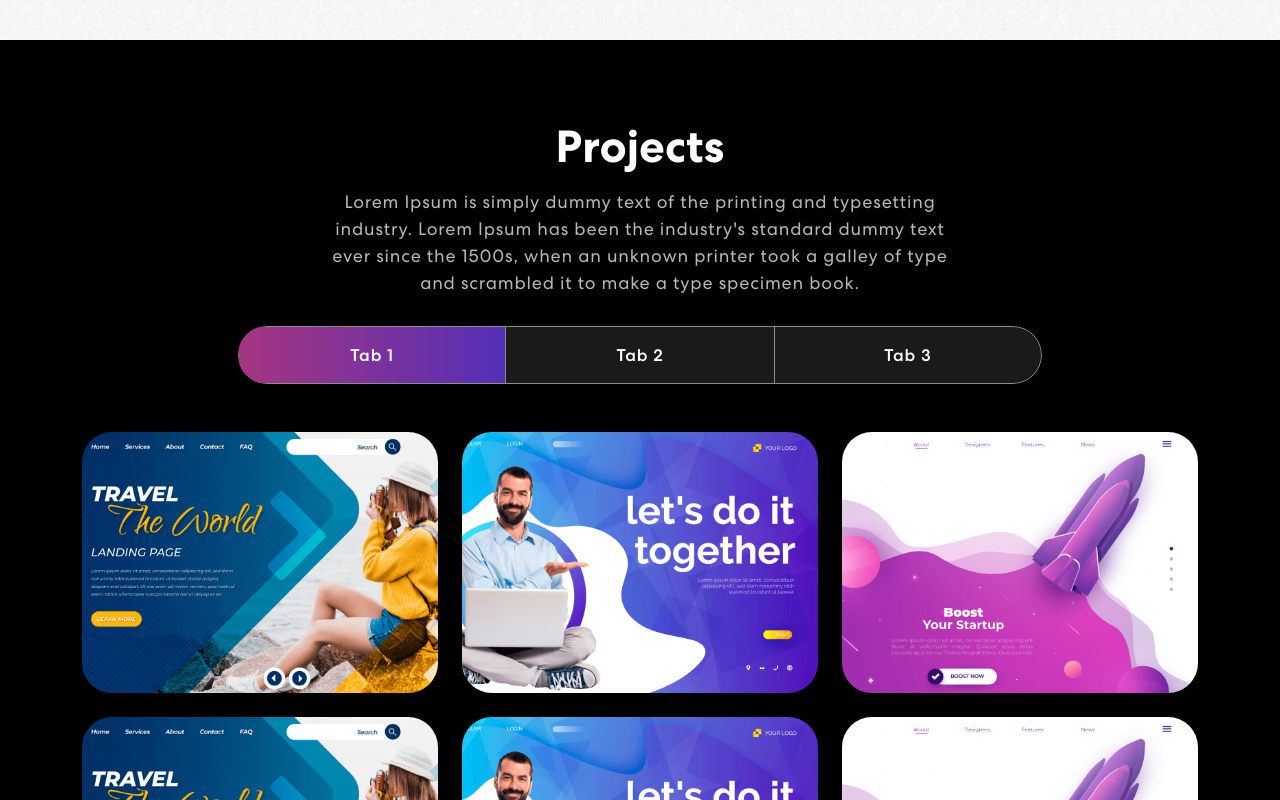
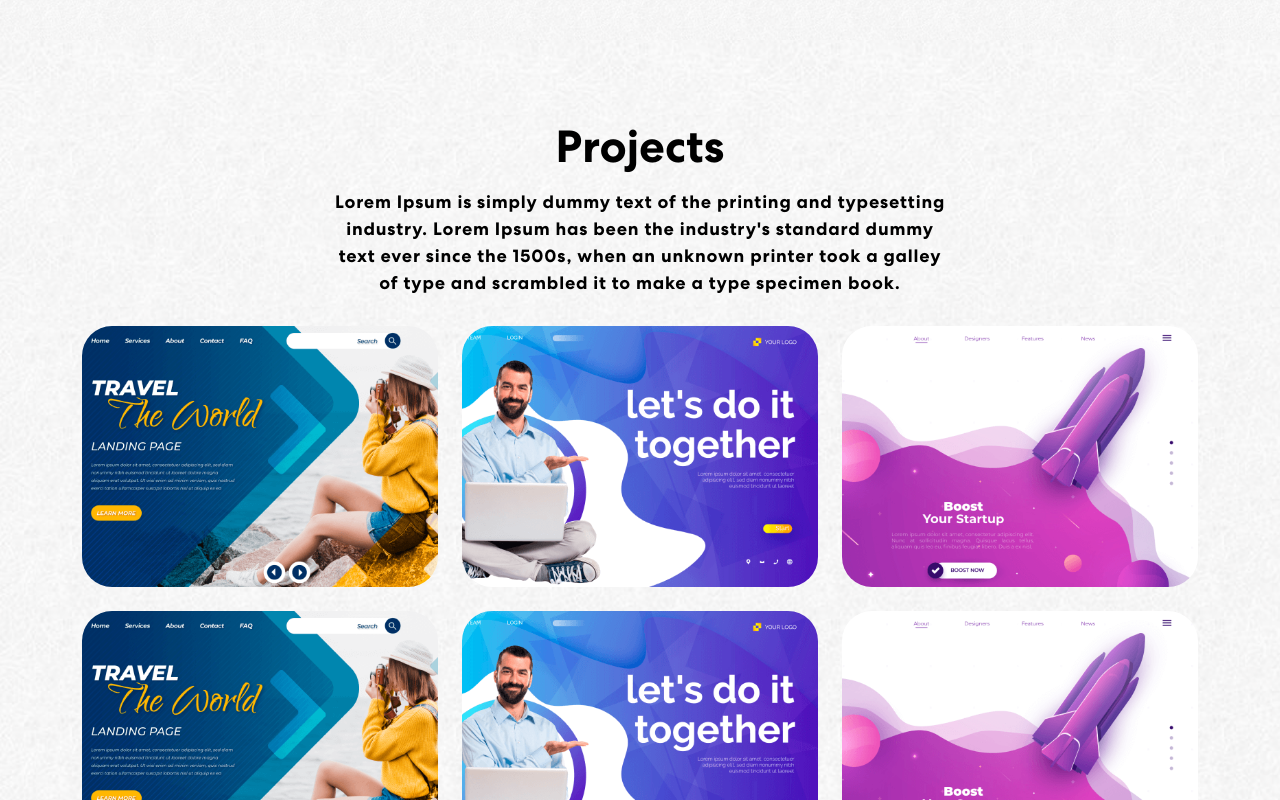
Before and after one commit to yinhsuan/portfolio, a React (Create React App) app: page / in a window 1280 px wide. Shown: the part 820-1620 px from the top of the page. Built offline with nearby package versions, Linux system fonts and the light colour scheme.

Commit message:
disable tabs in Projects

```diff
--- a/src/App.css
+++ b/src/App.css
@@ -364,21 +364,26 @@ nav.navbar .navbar-toggler[aria-expanded="true"] .navbar-toggler-icon {
 .project {
   padding: 80px 0;
   position: relative;
-  background-color: black;
+  /* background-color: black; */
+  background-image: url('./assets/img/banner-bg.png');
 }
 .project h2 {
+  color: #000000;
 	font-size: 45px;
 	font-weight: 700;
   text-align: center;
+  font-weight: bold;
 }
 .project p {
-  color: #B8B8B8;
+  /* color: #B8B8B8; */
+  color: #000000;
   font-size: 18px;
   letter-spacing: 0.8px;
   line-height: 1.5em;
   margin: 14px auto 30px auto;
   text-align: center;
   width: 56%;
+  font-weight: bold;
 }
 .project .nav.nav-pills {
   width: 72%;
--- a/src/components/Projects.js
+++ b/src/components/Projects.js
@@ -52,7 +52,20 @@ export const Projects = () => {
               <div className={isVisible ? "animate__animated animate__fadeIn": ""}>
                 <h2>Projects</h2>
                 <p>Lorem Ipsum is simply dummy text of the printing and typesetting industry. Lorem Ipsum has been the industry's standard dummy text ever since the 1500s, when an unknown printer took a galley of type and scrambled it to make a type specimen book.</p>
-                <Tab.Container id="projects-tabs" defaultActiveKey="first">
+                <Row>
+                  {
+                    projects.map((project, index) => {
+                      return (
+                        <ProjectCard
+                          key={index}
+                          {...project}
+                          />
+                      )
+                    })
+                  }
+                </Row>
+
+                {/* <Tab.Container id="projects-tabs" defaultActiveKey="first">
                   <Nav variant="pills" className="nav-pills mb-5 justify-content-center align-items-center" id="pills-tab">
                     <Nav.Item>
                       <Nav.Link eventKey="first">Tab 1</Nav.Link>
@@ -86,7 +99,7 @@ export const Projects = () => {
                       <p>Lorem ipsum dolor sit amet consectetur adipisicing elit. Cumque quam, quod neque provident velit, rem explicabo excepturi id illo molestiae blanditiis, eligendi dicta officiis asperiores delectus quasi inventore debitis quo.</p>
                     </Tab.Pane>
                   </Tab.Content>
-                </Tab.Container>
+                </Tab.Container> */}
               </div>}
             </TrackVisibility>
           </Col>
```
